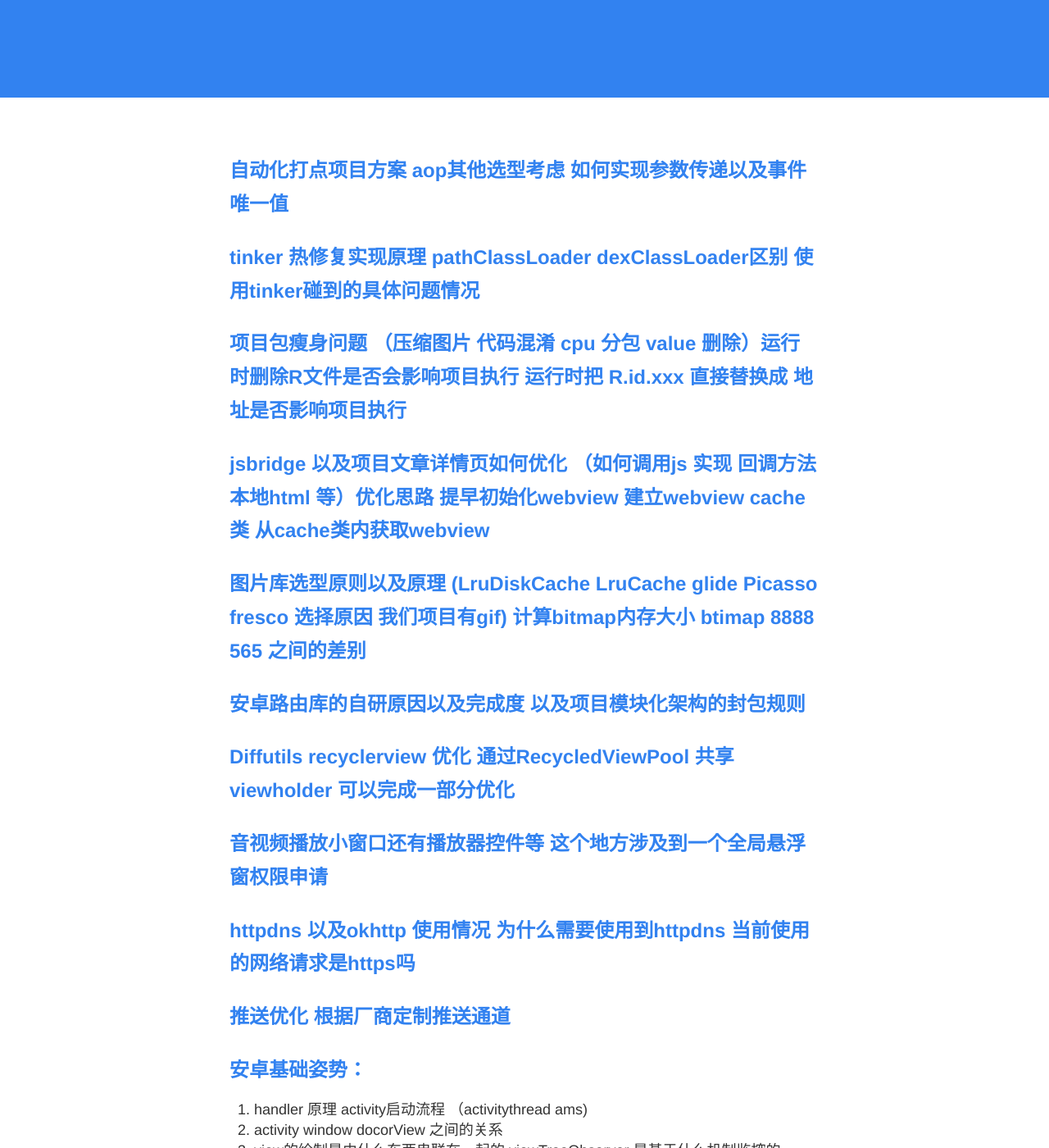
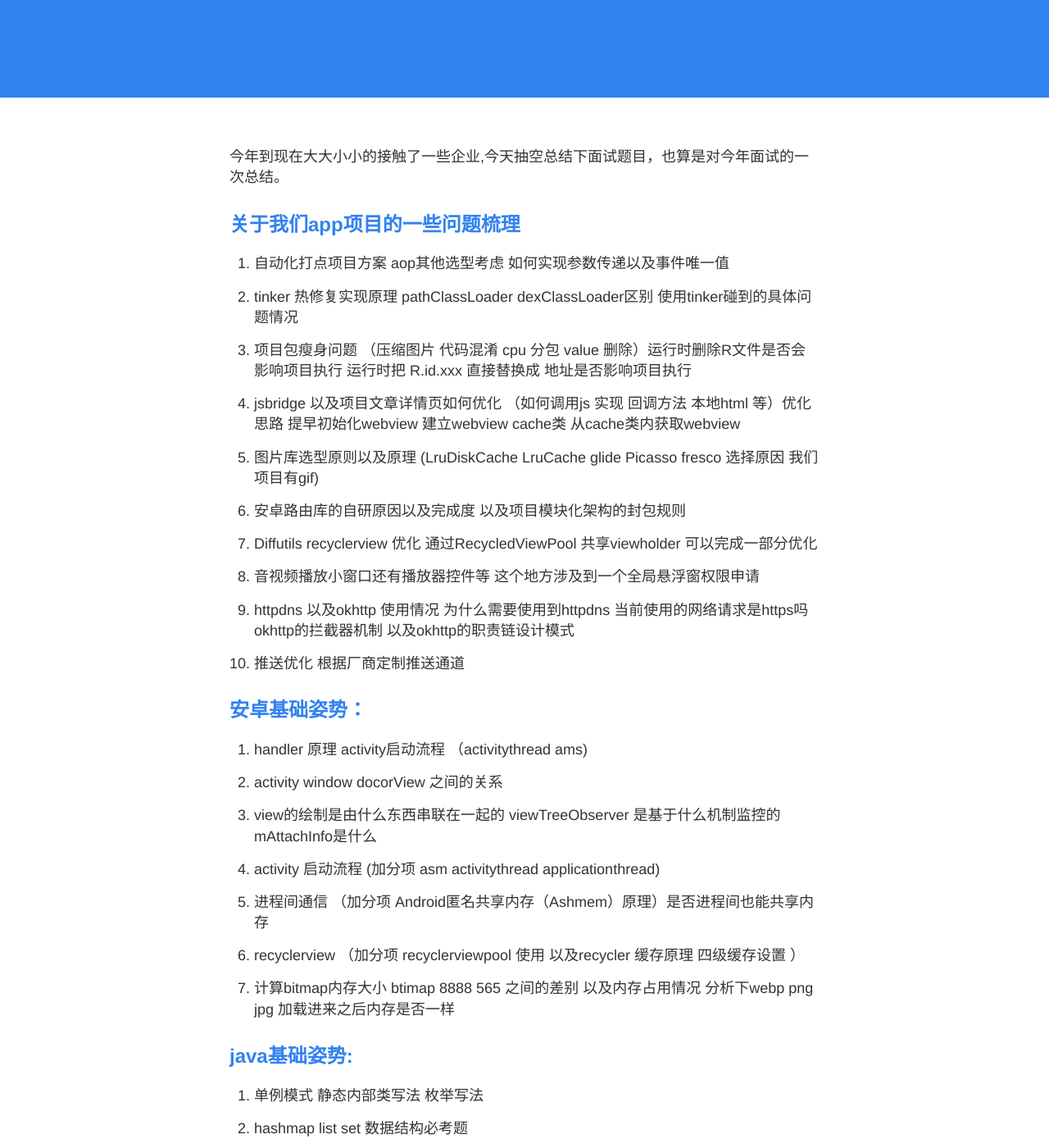
Before and after one commit to Leifzhang/leifzhang.github.io, a Jekyll site: the page built from _posts/2019-06-11-interview.md, in a window 1280 px wide and 1400 px high, scrolled down 316 px. Shown: the whole window at 82% size. Built offline with Jekyll 4.4.1, drawn with Linux system fonts in a browser that asks for light colours; nearby versions of some CDN libraries; some of the changed text lies outside the part shown.

Commit message:
面试题汇总

```diff
--- a/_posts/2019-06-11-interview.md
+++ b/_posts/2019-06-11-interview.md
@@ -4,38 +4,62 @@ title: 2019Android面试总结
 author: 放纵不羁爱吃肉
 ---
 
+今年到现在大大小小的接触了一些企业,今天抽空总结下面试题目，也算是对今年面试的一次总结。
 
-## 自动化打点项目方案 aop其他选型考虑 如何实现参数传递以及事件唯一值
+## 关于我们app项目的一些问题梳理
 
-## tinker 热修复实现原理 pathClassLoader dexClassLoader区别 使用tinker碰到的具体问题情况
+1. 自动化打点项目方案 aop其他选型考虑 如何实现参数传递以及事件唯一值
 
-## 项目包瘦身问题 （压缩图片 代码混淆  cpu 分包  value 删除）运行时删除R文件是否会影响项目执行  运行时把 R.id.xxx 直接替换成 地址是否影响项目执行
+2. tinker 热修复实现原理 pathClassLoader dexClassLoader区别 使用tinker碰到的具体问题情况
 
-## jsbridge 以及项目文章详情页如何优化 （如何调用js 实现 回调方法 本地html 等）优化思路 提早初始化webview 建立webview cache类 从cache类内获取webview
+3. 项目包瘦身问题 （压缩图片 代码混淆  cpu 分包  value 删除）运行时删除R文件是否会影响项目执行  运行时把 R.id.xxx 直接替换成 地址是否影响项目执行
 
-## 图片库选型原则以及原理 (LruDiskCache LruCache glide Picasso fresco 选择原因  我们项目有gif) 计算bitmap内存大小 btimap 8888 565 之间的差别
+4. jsbridge 以及项目文章详情页如何优化 （如何调用js 实现 回调方法 本地html 等）优化思路 提早初始化webview 建立webview cache类 从cache类内获取webview
 
-## 安卓路由库的自研原因以及完成度 以及项目模块化架构的封包规则
+5. 图片库选型原则以及原理 (LruDiskCache LruCache glide Picasso fresco 选择原因  我们项目有gif)
 
-## Diffutils recyclerview 优化  通过RecycledViewPool 共享viewholder 可以完成一部分优化
+6. 安卓路由库的自研原因以及完成度 以及项目模块化架构的封包规则
 
-## 音视频播放小窗口还有播放器控件等 这个地方涉及到一个全局悬浮窗权限申请
+7. Diffutils recyclerview 优化  通过RecycledViewPool 共享viewholder 可以完成一部分优化
 
-## httpdns 以及okhttp 使用情况 为什么需要使用到httpdns 当前使用的网络请求是https吗
+8. 音视频播放小窗口还有播放器控件等 这个地方涉及到一个全局悬浮窗权限申请
 
-## 推送优化 根据厂商定制推送通道
+9. httpdns 以及okhttp 使用情况 为什么需要使用到httpdns 当前使用的网络请求是https吗 okhttp的拦截器机制 以及okhttp的职责链设计模式
+
+10. 推送优化 根据厂商定制推送通道
 
 ## 安卓基础姿势：
+
 1. handler 原理  activity启动流程  （activitythread  ams)
+
 2. activity window docorView 之间的关系
+
 3. view的绘制是由什么东西串联在一起的  viewTreeObserver 是基于什么机制监控的   mAttachInfo是什么
+
 4. activity 启动流程  (加分项 asm activitythread applicationthread)
+
 5. 进程间通信  （加分项 Android匿名共享内存（Ashmem）原理）是否进程间也能共享内存
+
 6. recyclerview （加分项 recyclerviewpool 使用 以及recycler 缓存原理 四级缓存设置 ）
 
-## java基础姿势：
+7. 计算bitmap内存大小 btimap 8888 565 之间的差别 以及内存占用情况  分析下webp png  jpg 加载进来之后内存是否一样
+
+## java基础姿势:
+
 1. 单例模式  静态内部类写法  枚举写法
+
 2. hashmap  list set 数据结构必考题
+
 3. java线程池创建参数规则等
+
 4. volatile 关键字作用以及是否具有原子性
+
 5. synchronized ReentrantLock 区别作用  cas原子操作
+
+## 网络层姿势:
+
+1. 三次握手 四次挥手
+
+2. https 如何实现
+
+3. 如何优化一个网络请求  优化方向 dns 传输数据  缓存 etag
```
